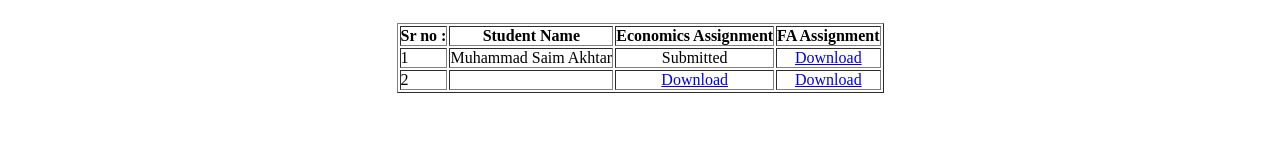
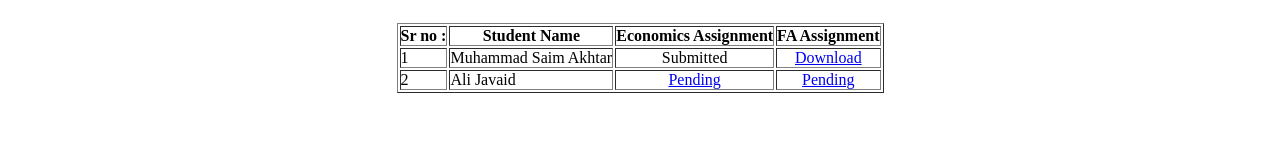
Before and after one commit to Affleck889/constantine, a plain HTML site: page index.html in a window 1280 px wide. Shown: the part 311-471 px from the top of the page. Drawn offline with Linux system fonts and the light colour scheme.

Commit message:
Update index.html

```diff
--- a/index.html
+++ b/index.html
@@ -42,12 +42,12 @@
 
        <TR>
        <TD> 2 </TD>
-       <TD>  </TD>
+       <TD> Ali Javaid </TD>
        <TD> <center><a href=" " target="_blank" download=" " class="download-button">
-        Download
+        Pending
     </a></center> </TD>
        <TD><center><a href=" " target="_blank" download=" " class="download-button">
-        Download
+        Pending
     </a></center></TD>
        </TR>
 
```
